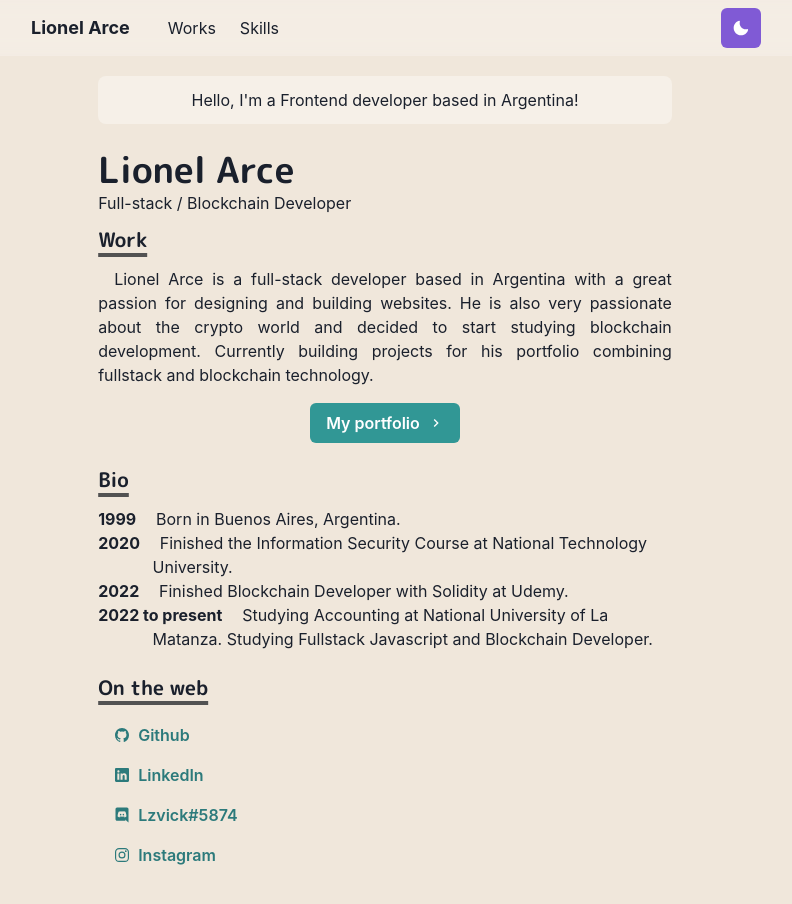
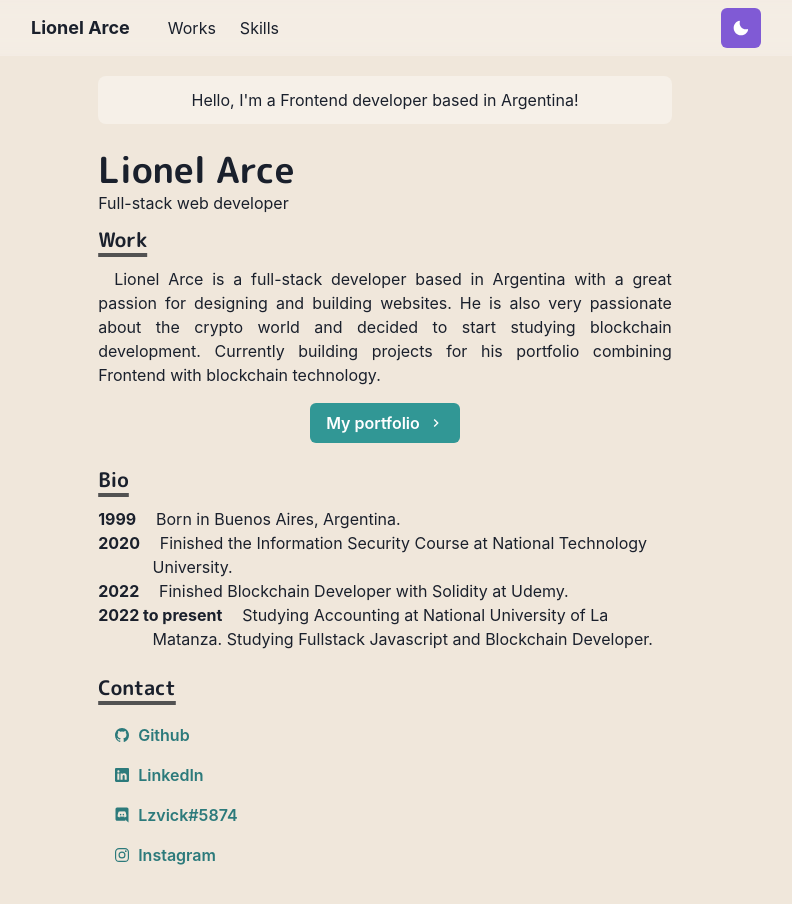
Before and after one commit to lioarce01/portfolio-website, a Next.js app: page / in a window 1280 px wide. Shown: the top 904 px of the page, without its empty margins (255-1047 px from the left). Built offline with nearby package versions, Linux system fonts and the light colour scheme.

Commit message:
index changes

```diff
--- a/pages/index.js
+++ b/pages/index.js
@@ -37,7 +37,7 @@ const Page = () => {
             <Heading as='h2' variant='page-title'>
                 Lionel Arce
             </Heading>
-            <p>Full-stack / Blockchain Developer</p>
+            <p>Full-stack web developer</p>
             </Box>
             <Box
                 flexShrink={0}
@@ -66,7 +66,7 @@ const Page = () => {
                 Lionel Arce is a full-stack developer based in Argentina with a great passion
                 for designing and building websites. He is also very passionate about the crypto world
                 and decided to start studying blockchain development. Currently building projects for his
-                portfolio combining fullstack and blockchain technology.
+                portfolio combining Frontend with blockchain technology.
             </Paragraph>
             <Box align='center' my={4}>
                 <NextLink href='https://github.com/lioarce01'>
@@ -100,7 +100,7 @@ const Page = () => {
         </Section>
         <Section delay={0.3}>
             <Heading as='h3' variant='section-title'>
-                On the web
+                Contact
             </Heading>
             <List>
                 <ListItem>
```
